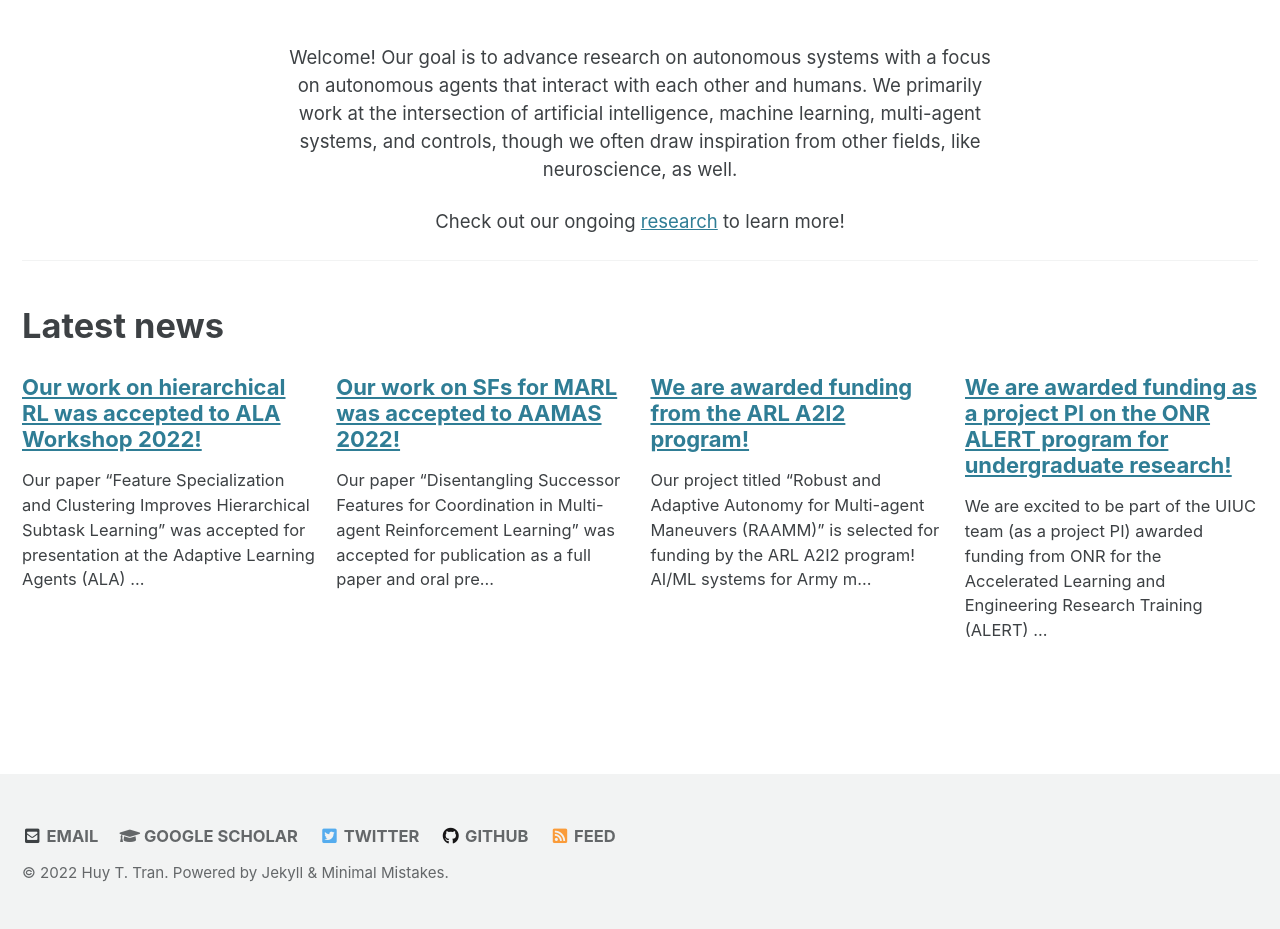
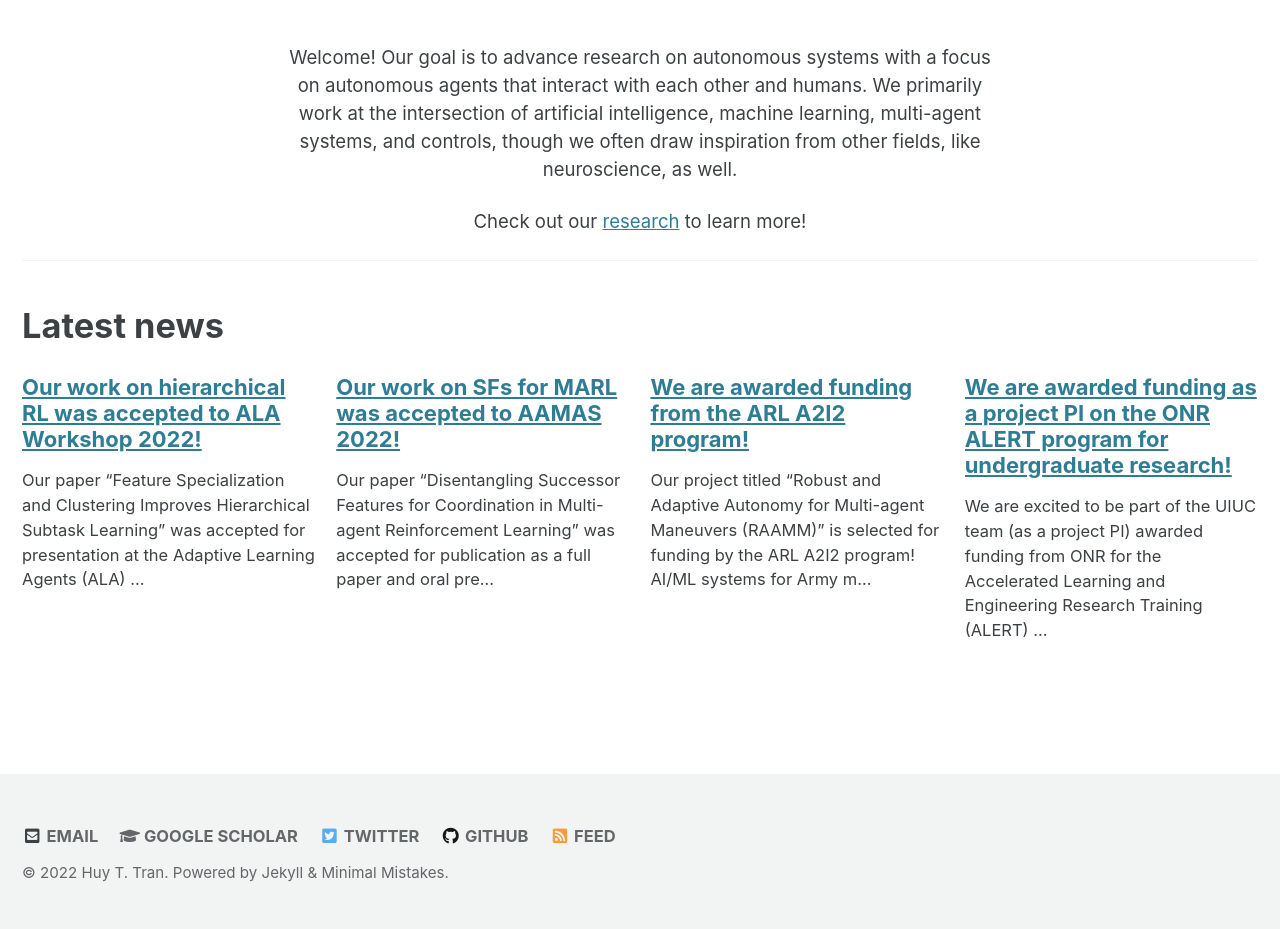
Before and after one commit to Tran-Research-Group/tran-research-group.github.io, a Jekyll site: the page built from _pages/home.md, in a window 1280 px wide. Shown: the part 379-1308 px from the top of the page. Built offline with Jekyll 4.4.1, drawn with Linux system fonts in a browser that asks for light colours; cached includes are drawn as plain includes.

Commit message:
typo splash

```diff
--- a/_pages/home.md
+++ b/_pages/home.md
@@ -6,7 +6,7 @@
 header:
   overlay_color: "#000"
   overlay_filter: "0.5"
-  overlay_image: /assets/images/drone.jpg
+  overlay_image: /assets/images/drone.JPG
 #   actions:
 #     - label: "Download"
 #       url: "https://github.com/mmistakes/minimal-mistakes/"
@@ -14,7 +14,7 @@
 excerpt: "Advancing autonomy through interdisciplinary research."
 intro:
   - excerpt: "Welcome! Our goal is to advance research on autonomous systems with a focus on autonomous agents that interact with each other and humans. We primarily work at the intersection of artificial intelligence, machine learning, multi-agent systems, and controls, though we often draw inspiration from other fields, like neuroscience, as well."
-  - excerpt: "Check out our ongoing [research](/research/) to learn more!"
+  - excerpt: "Check out our [research](/research/) to learn more!"
 ---
 
 {% include feature_row id="intro" type="center" %}
```
